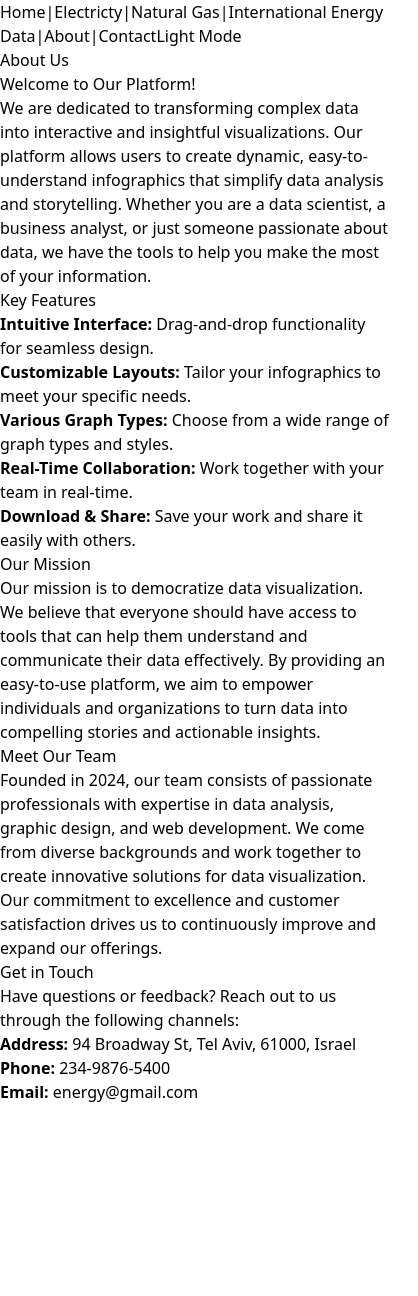
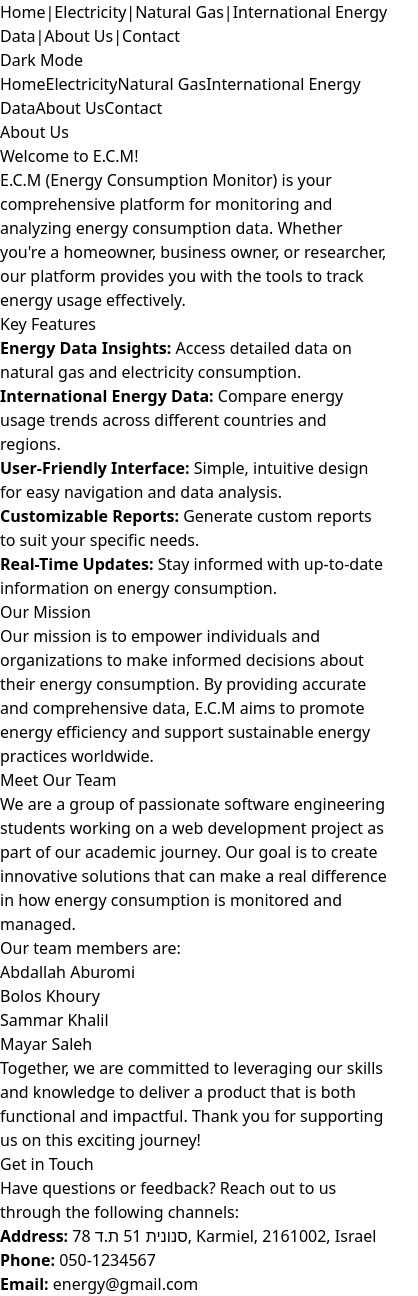
Before and after one commit to abdallah0100/Web_Group, a React (Vite) app in the folder hw2/: page /about in a window 390 px wide. Shown: the whole page, 418 px wide, since content can reach past the window. Before the commit the page ends 1104 px from the top, so only its background shows below. Built offline with nearby package versions, Linux system fonts and the light colour scheme.

Commit message:
added hamburger menu , designed contact and aboutUs, redesigned HomePage

```diff
--- a/hw2/src/components/NavBar.jsx
+++ b/hw2/src/components/NavBar.jsx
@@ -1,44 +1,77 @@
-import { useRef, useEffect } from "react";
-import { Link } from "react-router-dom"
+import { useState, useEffect } from "react";
+import { Link } from "react-router-dom";
 
-function NavBar(){
+function NavBar() {
+    const [isOpen, setIsOpen] = useState(false); // State to manage menu open/close
+    const [isDarkMode, setIsDarkMode] = useState(() => {
+        return localStorage.getItem('theme') === 'dark' ||
+            (!localStorage.getItem('theme') && window.matchMedia('(prefers-color-scheme: dark)').matches);
+    }); // State to track theme mode
 
-    const themeButton = useRef();
-    const toggleTheme = ()=>{
-        document.documentElement.classList.toggle("dark");
-        if (document.documentElement.classList.contains("dark"))
-            themeButton.current.innerHTML = "Light Mode";
-        else
-            themeButton.current.innerHTML = "Dark Mode";
-    }
-    //used to set the text in the theme button at the start
     useEffect(() => {
-        if (document.documentElement.classList.contains("dark"))
-            themeButton.current.innerHTML = "Light Mode";
-         else
-            themeButton.current.innerHTML = "Dark Mode";
+        // Apply the initial theme when the component mounts
+        if (isDarkMode) {
+            document.documentElement.classList.add('dark');
+        } else {
+            document.documentElement.classList.remove('dark');
+        }
+    }, [isDarkMode]);
 
-    }, []);
+    const toggleMenu = () => {
+        setIsOpen(!isOpen);
+    };
 
-    return(
-        <header className="dark:bg-gray-800 p-4 shadow-lg dark:text-white space-x-[25px]">
-            <Link to="/">Home</Link>
-            <label>|</label>
-            <Link to="/electricity">Electricty</Link>
-            <label>|</label>
-            <Link to="/natural_gas">Natural Gas</Link>
-            <label>|</label>
-            <Link to="/international">International Energy Data</Link>
+    const toggleTheme = () => {
+        const isDark = !isDarkMode;
+        setIsDarkMode(isDark);
+        document.documentElement.classList.toggle("dark", isDark);
+        localStorage.setItem('theme', isDark ? 'dark' : 'light');
+    };
 
-            <label>|</label>
-            <Link to="/about">About</Link>
+    return (
+        <header className={`p-4 shadow-lg ${isDarkMode ? 'dark:bg-gray-800 dark:text-white' : 'bg-white text-black'}`}>
+            <div className="flex justify-between items-center flex-wrap">
+                <div className="w-full flex justify-between items-center">
+                    <div className="flex items-center">
+                        <div
+                            className={`flex flex-col cursor-pointer sm:hidden ${isDarkMode ? 'dark-hamburger' : 'light-hamburger'}`}
+                            onClick={toggleMenu}
+                        >
+                            <div className="w-6 h-0.5 bg-current mb-1"></div>
+                            <div className="w-6 h-0.5 bg-current mb-1"></div>
+                            <div className="w-6 h-0.5 bg-current"></div>
+                        </div>
+                        <nav className={`hidden sm:flex sm:flex-row items-center`}>
+                            <Link to="/" className="block py-2 sm:py-0 sm:mr-4">Home</Link>
+                            <span className="hidden sm:block">|</span>
+                            <Link to="/electricity" className="block py-2 sm:py-0 sm:ml-4 sm:mr-4">Electricity</Link>
+                            <span className="hidden sm:block">|</span>
+                            <Link to="/natural_gas" className="block py-2 sm:py-0 sm:ml-4 sm:mr-4">Natural Gas</Link>
+                            <span className="hidden sm:block">|</span>
+                            <Link to="/international" className="block py-2 sm:py-0 sm:ml-4 sm:mr-4">International Energy Data</Link>
+                            <span className="hidden sm:block">|</span>
+                            <Link to="/about" className="block py-2 sm:py-0 sm:ml-4 sm:mr-4">About Us</Link>
+                            <span className="hidden sm:block">|</span>
+                            <Link to="/contact" className="block py-2 sm:py-0 sm:ml-4">Contact</Link>
+                        </nav>
+                    </div>
+                    <button className="float-right" onClick={toggleTheme}>
+                        {isDarkMode ? "Light Mode" : "Dark Mode"}
+                    </button>
+                </div>
 
-
-            <label>|</label>
-            <Link to="/contact">Contact</Link>
-
-
-            <button className = "float-right" onClick={toggleTheme} ref={themeButton}>theme</button>
+                {/* Mobile Menu */}
+                <nav className={`sm:hidden w-full ${isOpen ? 'block' : 'hidden'} bg-white dark:bg-gray-800 p-4`}>
+                    <div className="flex flex-col items-center gap-4">
+                        <Link to="/" className="block py-2 text-center">Home</Link>
+                        <Link to="/electricity" className="block py-2 text-center">Electricity</Link>
+                        <Link to="/natural_gas" className="block py-2 text-center">Natural Gas</Link>
+                        <Link to="/international" className="block py-2 text-center">International Energy Data</Link>
+                        <Link to="/about" className="block py-2 text-center">About Us</Link>
+                        <Link to="/contact" className="block py-2 text-center">Contact</Link>
+                    </div>
+                </nav>
+            </div>
         </header>
     );
 }
--- a/hw2/src/components/content/HomePage.jsx
+++ b/hw2/src/components/content/HomePage.jsx
@@ -29,6 +29,7 @@ function HomePage() {
                 </main>
                 <Footer />
             </div>
+
         </div>
     );
 }
--- a/hw2/src/components/content/energy/About.jsx
+++ b/hw2/src/components/content/energy/About.jsx
@@ -1,63 +1,82 @@
 import React from 'react';
 
-const About = () => {
+const AboutUs = () => {
   return (
-    <div className="bg-gray-100 dark:bg-gray-900 p-8">
-      <div className="max-w-4xl mx-auto">
-        {/* Main heading */}
-        <h1 className="text-4xl font-bold text-center mb-8 text-gray-900 dark:text-white">About Us</h1>
+    <div className="min-h-screen bg-gradient-to-r from-[#003C43] to-[#77B0AA] relative overflow-hidden">
+      <div className="absolute top-0 left-0 w-64 h-64 bg-blue-300 rounded-full mix-blend-multiply filter blur-xl opacity-70 animate-blob"></div>
+      <div className="absolute top-0 right-0 w-96 h-96 bg-green-300 rounded-full mix-blend-multiply filter blur-xl opacity-70 animate-blob animation-delay-2000"></div>
+      <div className="absolute bottom-20 left-20 w-72 h-72 bg-yellow-300 rounded-full mix-blend-multiply filter blur-xl opacity-70 animate-blob animation-delay-4000"></div>
+
+      <div className="flex flex-col items-center justify-between min-h-screen p-4 bg-white bg-opacity-75 relative z-10 dark:bg-gray-800 dark:bg-opacity-75">
+        <header className="text-center my-8">
+          <h1 className="text-4xl font-bold text-[#003C43] dark:text-white">About Us</h1>
+        </header>
+        <main className="max-w-6xl w-full p-8 bg-white bg-opacity-90 dark:bg-gray-800 dark:bg-opacity-90 rounded-lg shadow-lg">
 
           {/* Introduction */}
-        <section className="mb-12">
-          <h2 className="text-3xl font-semibold text-gray-800 dark:text-gray-200 mb-4">Welcome to Our Platform!</h2>
-          <p className="text-lg text-gray-700 dark:text-gray-400">
-            We are dedicated to transforming complex data into interactive and insightful visualizations. Our platform allows users to create dynamic, easy-to-understand infographics that simplify data analysis and storytelling. Whether you are a data scientist, a business analyst, or just someone passionate about data, we have the tools to help you make the most of your information.
+          <section className="mb-12 text-center">
+            <h2 className="text-3xl font-semibold text-[#003C43] dark:text-[#a0d8d8] mb-4">Welcome to E.C.M!</h2>
+            <p className="text-lg text-[#003C43] dark:text-white">
+              E.C.M (Energy Consumption Monitor) is your comprehensive platform for monitoring and analyzing energy consumption data. Whether you're a homeowner, business owner, or researcher, our platform provides you with the tools to track energy usage effectively.
             </p>
           </section>
 
           {/* Key Features */}
           <section className="mb-12">
-          <h2 className="text-3xl font-semibold text-gray-800 dark:text-gray-200 mb-4">Key Features</h2>
-          <ul className="list-disc pl-5 text-gray-700 dark:text-gray-400">
-            <li><strong>Intuitive Interface:</strong> Drag-and-drop functionality for seamless design.</li>
-            <li><strong>Customizable Layouts:</strong> Tailor your infographics to meet your specific needs.</li>
-            <li><strong>Various Graph Types:</strong> Choose from a wide range of graph types and styles.</li>
-            <li><strong>Real-Time Collaboration:</strong> Work together with your team in real-time.</li>
-            <li><strong>Download & Share:</strong> Save your work and share it easily with others.</li>
+            <h2 className="text-3xl font-semibold text-[#003C43] dark:text-[#a0d8d8] mb-4 text-center">Key Features</h2>
+            <ul className="list-disc pl-5 text-[#003C43] dark:text-white">
+              <li><strong>Energy Data Insights:</strong> Access detailed data on natural gas and electricity consumption.</li>
+              <li><strong>International Energy Data:</strong> Compare energy usage trends across different countries and regions.</li>
+              <li><strong>User-Friendly Interface:</strong> Simple, intuitive design for easy navigation and data analysis.</li>
+              <li><strong>Customizable Reports:</strong> Generate custom reports to suit your specific needs.</li>
+              <li><strong>Real-Time Updates:</strong> Stay informed with up-to-date information on energy consumption.</li>
             </ul>
           </section>
 
           {/* Our Mission */}
-        <section className="mb-12">
-          <h2 className="text-3xl font-semibold text-gray-800 dark:text-gray-200 mb-4">Our Mission</h2>
-          <p className="text-lg text-gray-700 dark:text-gray-400">
-            Our mission is to democratize data visualization. We believe that everyone should have access to tools that can help them understand and communicate their data effectively. By providing an easy-to-use platform, we aim to empower individuals and organizations to turn data into compelling stories and actionable insights.
+          <section className="mb-12 text-center">
+            <h2 className="text-3xl font-semibold text-[#003C43] dark:text-[#a0d8d8] mb-4">Our Mission</h2>
+            <p className="text-lg text-[#003C43] dark:text-white">
+              Our mission is to empower individuals and organizations to make informed decisions about their energy consumption. By providing accurate and comprehensive data, E.C.M aims to promote energy efficiency and support sustainable energy practices worldwide.
             </p>
           </section>
 
           {/* Our Team */}
-        <section className="mb-12">
-          <h2 className="text-3xl font-semibold text-gray-800 dark:text-gray-200 mb-4">Meet Our Team</h2>
-          <p className="text-lg text-gray-700 dark:text-gray-400">
-            Founded in 2024, our team consists of passionate professionals with expertise in data analysis, graphic design, and web development. We come from diverse backgrounds and work together to create innovative solutions for data visualization. Our commitment to excellence and customer satisfaction drives us to continuously improve and expand our offerings.
+          <section className="mb-12 text-center">
+            <h2 className="text-3xl font-semibold text-[#003C43] dark:text-[#a0d8d8] mb-4">Meet Our Team</h2>
+            <p className="text-lg text-[#003C43] dark:text-white">
+              We are a group of passionate software engineering students working on a web development project as part of our academic journey. Our goal is to create innovative solutions that can make a real difference in how energy consumption is monitored and managed.
+            </p>
+            <p className="text-lg text-[#003C43] dark:text-white mt-4">
+              Our team members are:
+            </p>
+            <ul className="text-lg text-[#003C43] dark:text-white mt-4">
+              <li><a href="https://github.com/abdallah0100" className="hover:underline">Abdallah Aburomi</a></li>
+              <li><a href="https://github.com/BolosKh" className="hover:underline">Bolos Khoury</a></li>
+              <li><a href="https://github.com/samarkh2001" className="hover:underline">Sammar Khalil</a></li>
+              <li><a href="https://github.com/mayarsaleh4" className="hover:underline">Mayar Saleh</a></li>
+            </ul>
+            <p className="text-lg text-[#003C43] dark:text-white mt-8">
+              Together, we are committed to leveraging our skills and knowledge to deliver a product that is both functional and impactful. Thank you for supporting us on this exciting journey!
             </p>
           </section>
 
           {/* Contact Information */}
-        <section className="pt-6 rounded-lg shadow-lg p-6 dark:bg-[#003C43] dark:text-white">
+          <section className="pt-6 rounded-lg shadow-lg p-6 bg-[#77B0AA] bg-opacity-90 dark:bg-[#003C43] dark:text-white">
             <h2 className="text-xl font-semibold mb-2">Get in Touch</h2>
             <p>
               Have questions or feedback? Reach out to us through the following channels:
             </p>
             <ul className="list-disc pl-5">
-            <li><strong>Address:</strong> 94 Broadway St, Tel Aviv, 61000, Israel</li>
-            <li><strong>Phone:</strong> 234-9876-5400</li>
+              <li><strong>Address:</strong> <a href="https://www.google.com/maps/search/?api=1&query=סנונית+51+ת.ד+78,+Karmiel,+2161002,+Israel" target="_blank" rel="noopener noreferrer" className="text-blue-500 hover:underline">סנונית 51 ת.ד 78, Karmiel, 2161002, Israel</a></li>
+              <li><strong>Phone:</strong> <a href="tel:+972501234567" className="text-blue-500 hover:underline">050-1234567</a></li>
               <li><strong>Email:</strong> <a href="mailto:energy@gmail.com" className="text-blue-500 hover:underline">energy@gmail.com</a></li>
             </ul>
           </section>
+        </main>
       </div>
     </div>
   );
 };
 
-export default About;
+export default AboutUs;
--- a/hw2/src/components/content/energy/Contact.jsx
+++ b/hw2/src/components/content/energy/Contact.jsx
@@ -27,93 +27,115 @@ const Contact = () => {
   };
 
   return (
-    <div className="bg-gray-100 dark:bg-gray-900 p-8">
-      <div className="max-w-4xl mx-auto">
-        {/* Main heading */}
-        <h1 className="text-4xl font-bold text-center mb-8 text-gray-900 dark:text-white">LET'S CONNECT</h1>
+    <div className="min-h-screen bg-gradient-to-r from-[#003C43] to-[#77B0AA] relative overflow-hidden">
+      <div className="absolute top-0 left-0 w-64 h-64 bg-blue-300 rounded-full mix-blend-multiply filter blur-xl opacity-70 animate-blob"></div>
+      <div className="absolute top-0 right-0 w-96 h-96 bg-green-300 rounded-full mix-blend-multiply filter blur-xl opacity-70 animate-blob animation-delay-2000"></div>
+      <div className="absolute bottom-20 left-20 w-72 h-72 bg-yellow-300 rounded-full mix-blend-multiply filter blur-xl opacity-70 animate-blob animation-delay-4000"></div>
+
+      <div className="flex flex-col items-center justify-between min-h-screen p-4 bg-white bg-opacity-75 relative z-10 dark:bg-gray-800 dark:bg-opacity-75">
+        <header className="text-center my-8">
+          <h1 className="text-4xl font-bold text-[#003C43] dark:text-white">Let's Connect</h1>
+        </header>
+        <main className="max-w-6xl w-full p-8 bg-white bg-opacity-90 dark:bg-gray-800 dark:bg-opacity-90 rounded-lg shadow-lg">
 
           {/* Contact Information Grid */}
-        <div className="grid grid-cols-2 gap-10 mb-8">
+          <div className="grid grid-cols-1 md:grid-cols-2 gap-10 mb-12">
             <div>
-            <h2 className="text-2xl font-semibold mb-2 text-gray-800 dark:text-gray-200">OUR MAIN OFFICE</h2>
-            <p className="text-gray-600 dark:text-gray-400">94 Broadway St Tel Aviv, 61000 Israel</p>
+              <h2 className="text-2xl font-semibold mb-2 text-[#003C43] dark:text-[#a0d8d8]">Our Main Office</h2>
+              <p className="text-lg text-[#003C43] dark:text-white">
+                <a
+                  href="https://www.google.com/maps/search/?api=1&query=סנונית+51+ת.ד+78,+Karmiel,+2161002,+Israel"
+                  target="_blank"
+                  rel="noopener noreferrer"
+                  className="hover:underline"
+                >
+                  סנונית 51 ת.ד 78, Karmiel, 2161002, Israel
+                </a>
+              </p>
             </div>
             <div>
-            <h2 className="text-2xl font-semibold mb-2 text-gray-800 dark:text-gray-200">PHONE NUMBER</h2>
-            <p className="text-gray-600 dark:text-gray-400">234-9876-5400</p>
+              <h2 className="text-2xl font-semibold mb-2 text-[#003C43] dark:text-[#a0d8d8]">Phone Number</h2>
+              <p className="text-lg text-[#003C43] dark:text-white">
+                <a href="tel:+972501234567" className="hover:underline">050-1234567</a>
+              </p>
             </div>
             <div>
-            <h2 className="text-2xl font-semibold mb-2 text-gray-800 dark:text-gray-200">FAX</h2>
-            <p className="text-gray-600 dark:text-gray-400">1-234-567-8900</p>
+              <h2 className="text-2xl font-semibold mb-2 text-[#003C43] dark:text-[#a0d8d8]">Fax</h2>
+              <p className="text-lg text-[#003C43] dark:text-white">
+                <a href="tel:+972507654321" className="hover:underline">050-7654321</a>
+              </p>
             </div>
             <div>
-            <h2 className="text-2xl font-semibold mb-2 text-gray-800 dark:text-gray-200">MAIL</h2>
-            <p className="text-gray-600 dark:text-gray-400">energy@gmail.com</p>
+              <h2 className="text-2xl font-semibold mb-2 text-[#003C43] dark:text-[#a0d8d8]">Mail</h2>
+              <p className="text-lg text-[#003C43] dark:text-white">
+                <a href="mailto:energy@gmail.com" className="hover:underline">energy@gmail.com</a>
+              </p>
             </div>
           </div>
 
           {/* Contact Form and Additional Information */}
-        <div className="flex gap-10 mb-8">
+          <div className="flex flex-col md:flex-row gap-10 mb-12">
             {/* Contact Form */}
-          <form onSubmit={handleSubmit} className="w-1/2 space-y-6">
+            <form onSubmit={handleSubmit} className="w-full md:w-1/2 space-y-6">
               <div>
-              <label htmlFor="nameField" className="block text-lg font-medium text-gray-900 dark:text-gray-200">Enter your Name</label>
+                <label htmlFor="nameField" className="block text-lg font-medium text-[#003C43] dark:text-[#a0d8d8]">Enter your Name</label>
                 <input
                   type="text"
                   id="nameField"
                   name="name"
                   value={formData.name}
                   onChange={handleChange}
-                className="w-full px-4 py-2 border border-gray-300 rounded-lg dark:border-gray-600 bg-white dark:bg-gray-800 text-gray-900 dark:text-gray-200"
+                  className="w-full px-4 py-2 border border-[#003C43] rounded-lg dark:border-[#a0d8d8] bg-white dark:bg-gray-800 text-[#003C43] dark:text-white"
                   required
                 />
               </div>
               <div>
-              <label htmlFor="emailField" className="block text-lg font-medium text-gray-900 dark:text-gray-200">Enter a valid email address</label>
+                <label htmlFor="emailField" className="block text-lg font-medium text-[#003C43] dark:text-[#a0d8d8]">Enter a valid email address</label>
                 <input
                   type="email"
                   id="emailField"
                   name="email"
                   value={formData.email}
                   onChange={handleChange}
-                className="w-full px-4 py-2 border border-gray-300 rounded-lg dark:border-gray-600 bg-white dark:bg-gray-800 text-gray-900 dark:text-gray-200"
+                  className="w-full px-4 py-2 border border-[#003C43] rounded-lg dark:border-[#a0d8d8] bg-white dark:bg-gray-800 text-[#003C43] dark:text-white"
                   required
                 />
               </div>
               <div>
-              <label htmlFor="messageField" className="block text-lg font-medium text-gray-900 dark:text-gray-200">Enter your message</label>
+                <label htmlFor="messageField" className="block text-lg font-medium text-[#003C43] dark:text-[#a0d8d8]">Enter your message</label>
                 <textarea
                   id="messageField"
                   name="message"
                   value={formData.message}
                   onChange={handleChange}
                   rows="4"
-                className="w-full px-4 py-2 border border-gray-300 rounded-lg dark:border-gray-600 bg-white dark:bg-gray-800 text-gray-900 dark:text-gray-200"
+                  className="w-full px-4 py-2 border border-[#003C43] rounded-lg dark:border-[#a0d8d8] bg-white dark:bg-gray-800 text-[#003C43] dark:text-white"
                   required
                 />
               </div>
               <button
                 type="submit"
-              className="w-full px-4 py-2 bg-blue-600 text-white font-semibold rounded-lg hover:bg-blue-700 dark:bg-blue-500 dark:hover:bg-blue-600"
+                className="w-full px-4 py-2 bg-[#003C43] text-white font-semibold rounded-lg hover:bg-[#002F36] dark:bg-[#a0d8d8] dark:text-[#003C43] dark:hover:bg-[#a0d8d8] dark:hover:text-white"
               >
                 Submit
               </button>
             </form>
 
             {/* Additional Information */}
-          <div className="w-1/2 space-y-6">
-            <h2 className="text-2xl font-bold mb-2 text-gray-800 dark:text-gray-200">WE ARE HERE 24/7</h2>
-            <p className="text-lg text-gray-700 dark:text-gray-400">AVAILABLE 24 HOURS A DAY!</p>
-            <p className="text-lg text-gray-700 dark:text-gray-400">MON-FRI 8:30AM-5PM </p>
-            <p className="text-lg text-gray-700 dark:text-gray-400">PHONES ARE OPEN 24/7</p>
+            <div className="w-full md:w-1/2 space-y-6">
+              <h2 className="text-2xl font-bold mb-2 text-[#003C43] dark:text-[#a0d8d8]">We Are Here 24/7</h2>
+              <p className="text-lg text-[#003C43] dark:text-white">Message us anytime</p>
+              <p className="text-lg text-[#003C43] dark:text-white">or Phone us</p>
+              <p className="text-lg text-[#003C43] dark:text-white">Mon-Thu 8:30-17:00</p>
             </div>
           </div>
 
           {/* New Div Block */}
-        <div className="pt-6 rounded-lg shadow-lg p-6 dark:bg-[#003C43] dark:text-white">
-          <h1 className="text-xl font-semibold mb-2">OUR MISSION</h1>
+          <div className="pt-6 rounded-lg shadow-lg p-6 bg-[#77B0AA] bg-opacity-90 dark:bg-[#003C43] dark:text-white">
+            <h2 className="text-xl font-semibold mb-2">Our Mission</h2>
             <p>We are dedicated to providing exceptional service and support. Feel free to reach out to us with any questions or feedback. Your satisfaction is our priority!</p>
           </div>
+        </main>
       </div>
     </div>
   );
```
Also changed, not shown: hw2/src/components/content/Footer.jsx (+2 -28 lines), 1 other file (tests, documents, lock files or other folders). Lines whose indentation alone changed are shown as unchanged.
